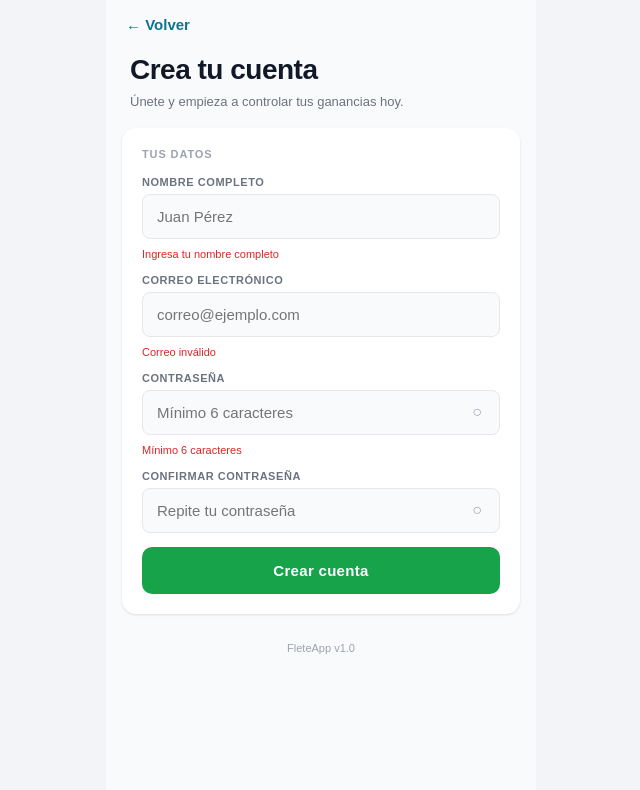
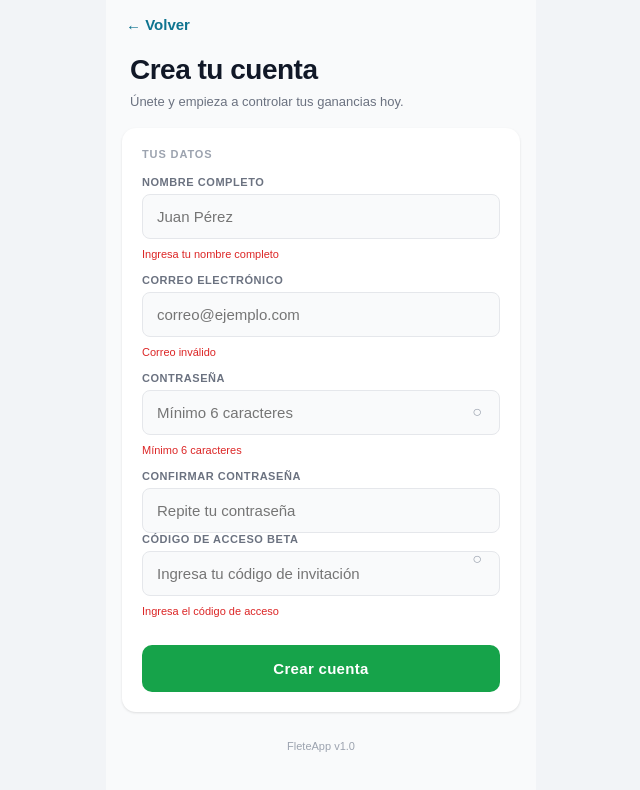
Before and after one commit to mcordobaruiz98/proflota, a React (Vite) app: page /registro in a window 1280 px wide. Both pictures are taken after a click on the button "Crear cuenta". Shown: the top 790 px of the page, without its empty margins (319-959 px from the left). Built offline with nearby package versions, Linux system fonts and the light colour scheme; no server answers.

Commit message:
codigo de acceso beta

```diff
--- a/src/hooks/useAuth.js
+++ b/src/hooks/useAuth.js
@@ -9,6 +9,8 @@ import {
   sendPasswordResetEmail,
 } from "firebase/auth";
 import { auth, googleProvider } from "../firebase";
+import { getDoc, doc } from "firebase/firestore";
+import { db } from  "../firebase";
 
 export function useAuth() {
   const [usuario,   setUsuario]   = useState(null);
@@ -24,12 +26,13 @@ export function useAuth() {
   }, []);
 
   // Registro con correo y contraseña
-  const registrar = async (nombre, correo, contrasena) => {
-    const resultado = await createUserWithEmailAndPassword(
-      auth, correo, contrasena
-    );
-    await updateProfile(resultado.user, { displayName: nombre });
-    return resultado.user;
+  const registrar = async (nombre, correo, contrasena, codigo) => {
+  const snap = await getDoc(doc(db, "codigos_beta", "principal"));
+  if (!snap.exists() || snap.data().codigo !== codigo.toUpperCase().trim()) {
+    throw { code: "auth/codigo-invalido" };
+  }
+  const cred = await createUserWithEmailAndPassword(auth, correo, contrasena);
+  await updateProfile(cred.user, { displayName: nombre });
   };
 
   // Login con correo y contraseña
--- a/src/pages/Registro.jsx
+++ b/src/pages/Registro.jsx
@@ -15,12 +15,15 @@ function Registro() {
   const [verConf,    setVerConf]    = useState(false);
   const [errores,    setErrores]    = useState({});
   const [cargando,   setCargando]   = useState(false);
+  const [codigo, setCodigo]         = useState("");
+
 
   const mensajeError = (codigo) => {
     switch (codigo) {
       case "auth/email-already-in-use": return "Ya existe una cuenta con ese correo";
       case "auth/invalid-email":        return "Correo inválido";
       case "auth/weak-password":        return "La contraseña es muy débil";
+      case "auth/codigo-invalido":      return "Codigo de acceso incorrecto. Contáctanos para obtener tu código,"
       default:                          return "Error al crear la cuenta. Intenta de nuevo";
     }
   };
@@ -32,6 +35,7 @@ function Registro() {
     if (!correo.includes("@"))    e.correo     = "Correo inválido";
     if (contrasena.length < 6)    e.contrasena = "Mínimo 6 caracteres";
     if (contrasena !== confirmar) e.confirmar  = "Las contraseñas no coinciden";
+    if (!codigo.trim()) e.codigo = "Ingresa el código de acceso";
     return e;
   };
 
@@ -40,7 +44,7 @@ function Registro() {
     if (Object.keys(e).length > 0) { setErrores(e); return; }
     setCargando(true);
     try {
-      await registrar(nombre.trim(), correo, contrasena);
+      await registrar(nombre.trim(), correo, contrasena, codigo.trim());
       navigate("/");
     } catch (err) {
       setErrores({ general: mensajeError(err.code) });
@@ -122,6 +126,20 @@ function Registro() {
               onChange={(e) => { setConfirmar(e.target.value); setErrores({ ...errores, confirmar: null }); }}
               style={{ ...styles.input, paddingRight: "44px" }}
             />
+
+        <div style={styles.campo}>
+          <label style={styles.label}>Código de acceso beta</label>
+             <input
+              type="text"
+              placeholder="Ingresa tu código de invitación"
+              value={codigo}
+              onChange={(e) => { setCodigo(e.target.value.toUpperCase()); setErrores({ ...errores, codigo: null }); }}
+              style={styles.input}
+            />
+            {errores.codigo && <p style={styles.error}>{errores.codigo}</p>}
+          </div>
+
+
             <button style={styles.btnOjo} onClick={() => setVerConf(!verConf)}>
               {verConf ? "●" : "○"}
             </button>
```
